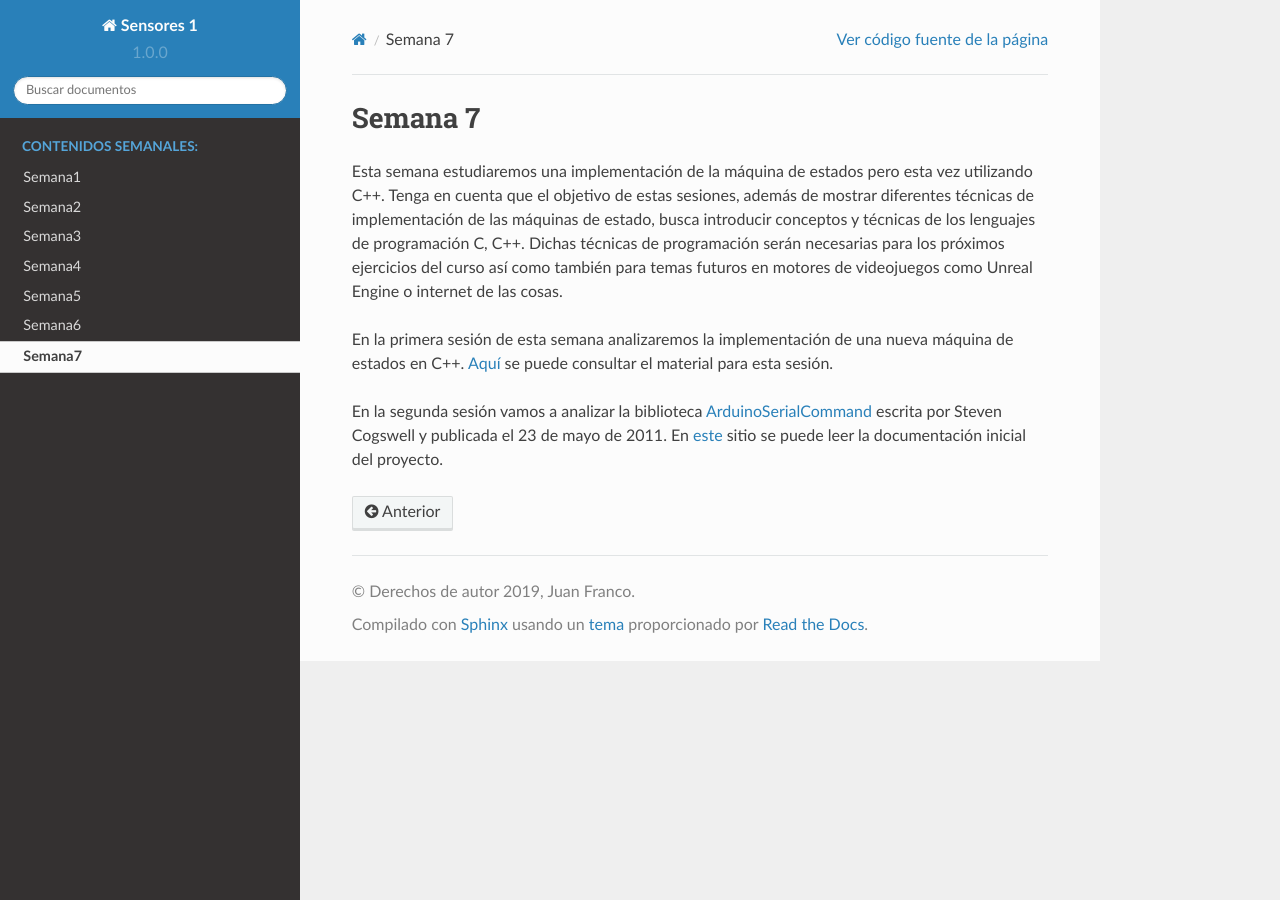
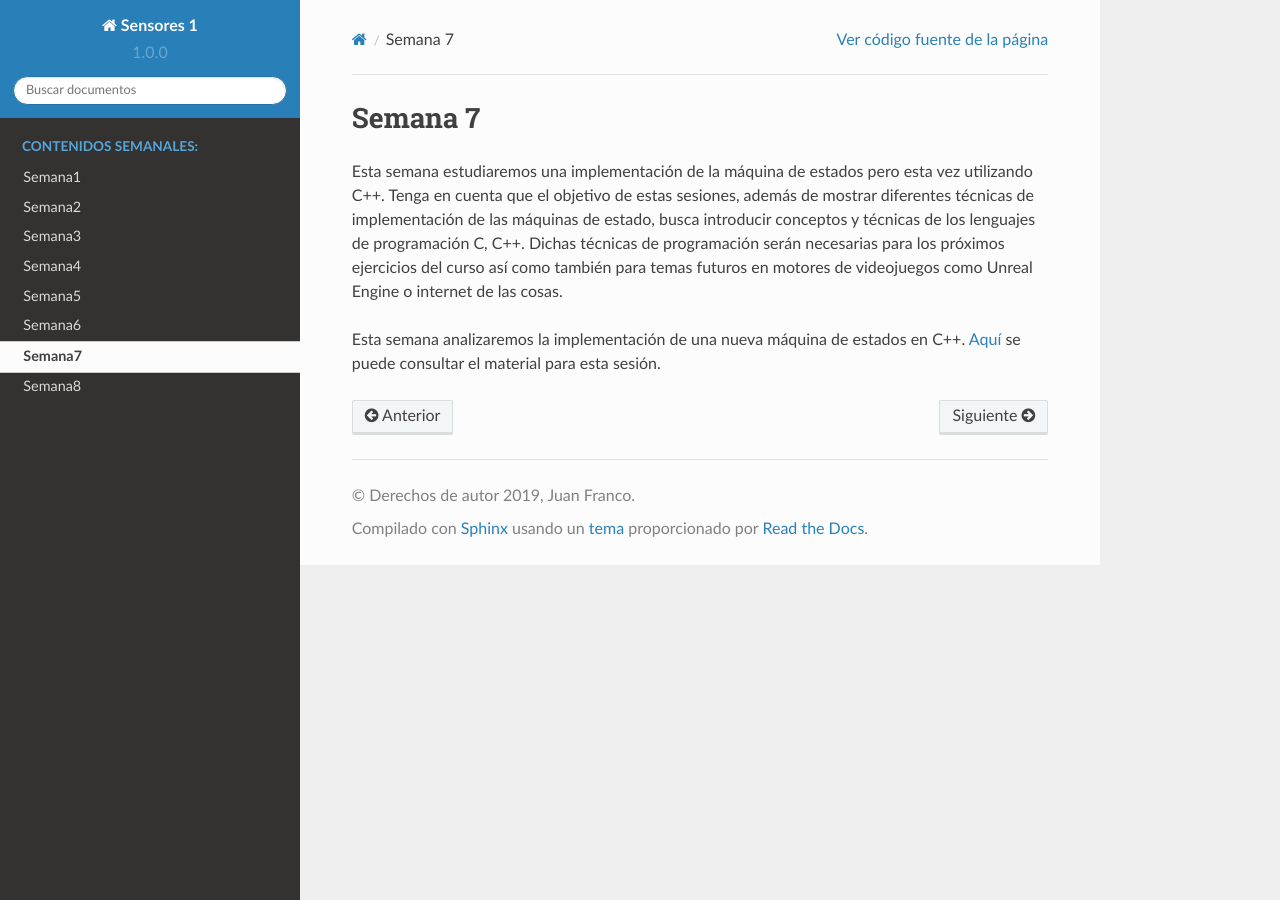
Before and after one commit to juanferfranco/sensores1, a Sphinx documentation site: the page built from docs/_semana7/semana7.rst, in a window 1280 px wide. Built offline with Sphinx 7.4.7 and the Read the Docs theme 2.0.0, drawn with Linux system fonts in a browser that asks for light colours.

Commit message:
update week 8

```diff
--- a/docs/_semana7/semana7.rst
+++ b/docs/_semana7/semana7.rst
@@ -5,11 +5,6 @@ de estas sesiones, además de mostrar diferentes técnicas de implementación de
 y técnicas de los lenguajes de programación C, C++. Dichas técnicas de programación serán necesarias para los próximos ejercicios
 del curso así como también para temas futuros en motores de videojuegos como Unreal Engine o internet de las cosas.
 
-En la primera sesión de esta semana analizaremos la implementación de una nueva máquina de estados en C++.
+Esta semana analizaremos la implementación de una nueva máquina de estados en C++.
 `Aquí <https://drive.google.com/open?id=1XX3azDMr_bB3R0xBXDeKecCQoC9RFz-772cKGWdC1Hs>`__ se puede
 consultar el material para esta sesión.
-
-En la segunda sesión vamos a analizar la biblioteca `ArduinoSerialCommand <https://github.com/scogswell/ArduinoSerialCommand>`__
-escrita por Steven Cogswell y publicada el 23 de mayo de 2011. En
-`este <https://awtfy.com/2011/05/23/a-minimal-arduino-library-for-processing-serial-commands/>`__ sitio se puede leer la
-documentación inicial del proyecto.
--- a/docs/index.rst
+++ b/docs/index.rst
@@ -54,3 +54,4 @@ Este curso es de 3 créditos repartidos en 4 horas de trabajo en el aula y 5 hor
    Semana5 <_semana5/semana5>
    Semana6 <_semana6/semana6>
    Semana7 <_semana7/semana7>
+   Semana8 <_semana8/semana8>
```
Also changed, not shown: docs/_semana8/semana8.rst (added, +54 -0 lines), docs/_static/bomb.png (added), docs/_static/bounce.jpg (added), 8 other files.
